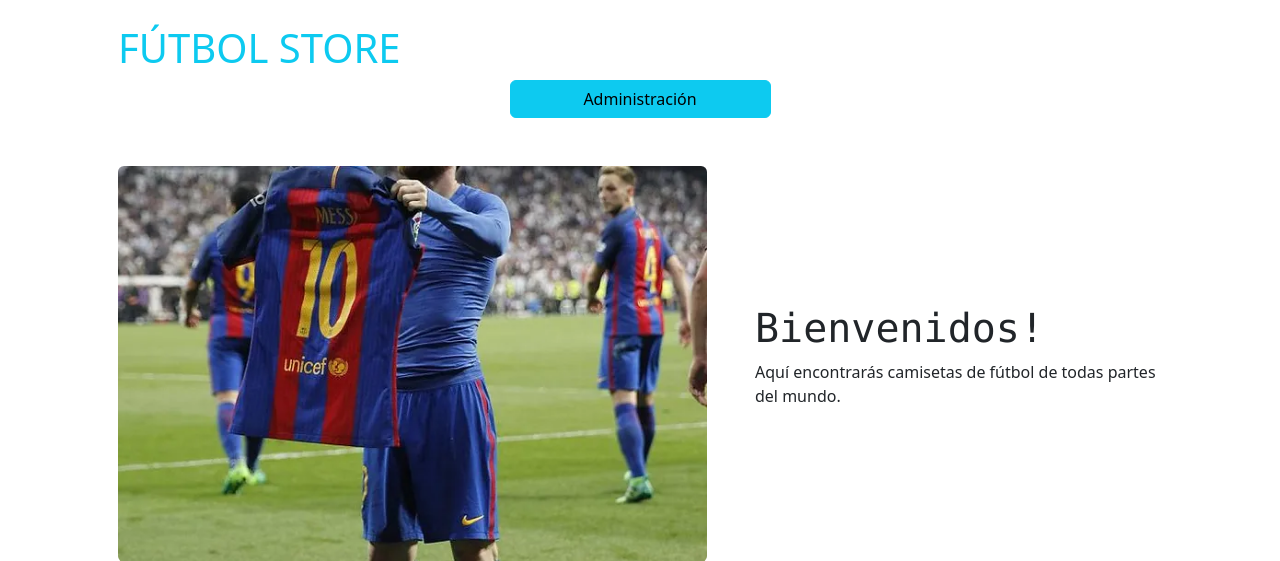
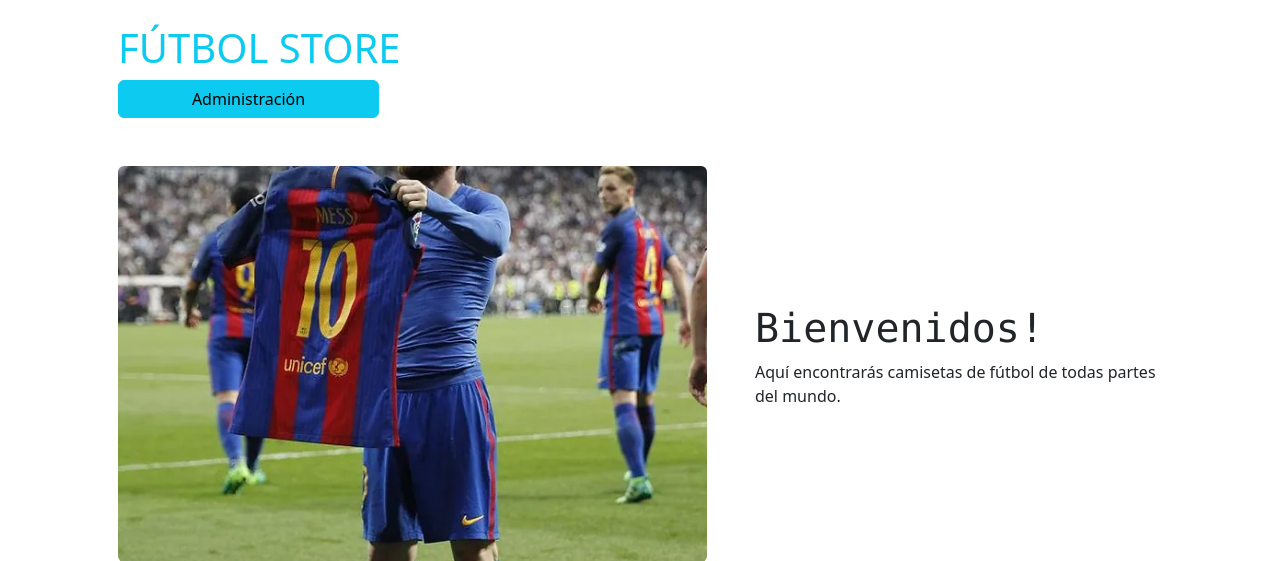
Before and after one commit to LucasMezza88/FinalProject-Mezzabotta, a Django app: page / in a window 1280 px wide. Shown: the part 56-617 px from the top of the page. Run offline with Django 5.2, Linux system fonts and the light colour scheme; a user stored in the database is signed in; some libraries are stand-ins or nearby versions.

Commit message:
Add style details

```diff
--- a/project/apps/core/templates/core/index.html
+++ b/project/apps/core/templates/core/index.html
@@ -15,7 +15,7 @@
 {% block content %}
 
     {% if user.is_staff %}
-        <div class="d-flex justify-content-center">
+        <div class="d-flex justify-content-xl-start">
             <a href="{% url 'admin:index' %}" class="btn btn-info w-25">Administración</a></button>
         </div>
     {% endif %}
```
Also changed, not shown: project/db.sqlite3.
